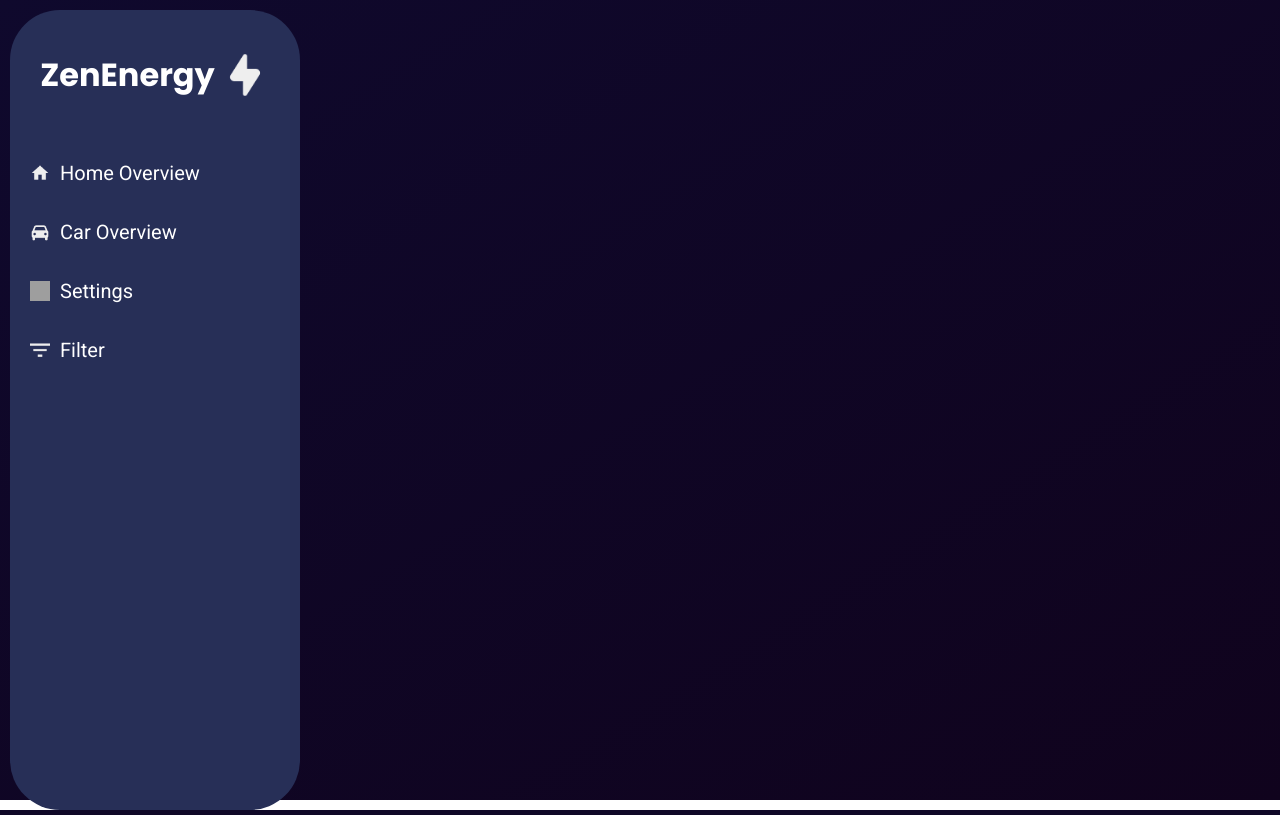
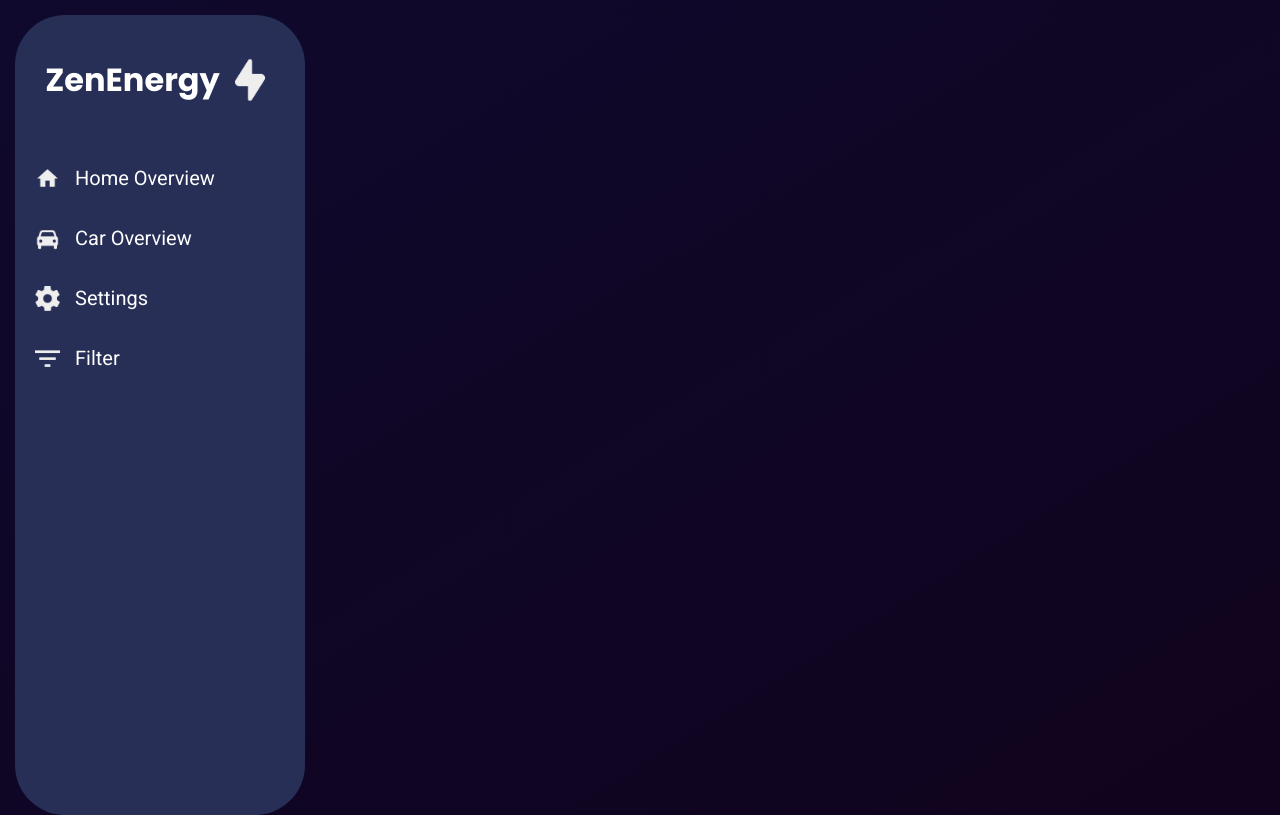
Before and after one commit to DJAVDH/Smart-Energy-Dashboard, a PHP site: page / in a window 1280 px wide. Run offline with PHP 8.4, Linux system fonts and the light colour scheme; grey boxes are pictures that could not be loaded.

Commit message:
side bar

```diff
--- a/index.html
+++ b/index.html
@@ -11,6 +11,7 @@
 </head>
 <body>
 
+  <div class="main-header-wrapper">
     <div class="sidebar">
       <div class="logo-section">
         <h1>ZenEnergy</h1>
@@ -26,7 +27,7 @@
           Car Overview
         </a>
         <a href="#">
-        <img src="icon-placeholder.png" alt="icon" class="icon" />
+          <img src="images/settings.png" alt="icon" class="icon" />
           Settings
         </a>
         <a href="#">
@@ -36,7 +37,5 @@
       </nav>
     </div>
 
-  <div class="background"></div>
-
 </body>
 </html>
--- a/style.css
+++ b/style.css
@@ -3,16 +3,7 @@ body, html {
   padding: 0;
   height: 100%;
   font-family: Arial, sans-serif;
-}
-
-.background {
-  height: 100vh;
-  width: 100%;
   background: linear-gradient(to bottom right, #0F092D, #10031D);
-  position: absolute;
-  top: 0;
-  left: 0;
-  z-index: 0;
 }
 
 .sidebar {
@@ -25,9 +16,9 @@ body, html {
   padding: 20px;
   box-sizing: border-box;
   border-radius: 50px;
-  margin-top: 10px;
-  margin-bottom: 10px;
-  margin-left: 10px;
+  margin-top: 15px;
+  margin-bottom: 15px;
+  margin-left: 15px;
 }
 
 .logo-section {
@@ -65,7 +56,35 @@ body, html {
 }
 
 .icon {
-  width: 20px;
-  height: 20px;
-  margin-right: 10px;
+  width: 25px;
+  height: 25px;
+  margin-right: 15px;
 }
+
+.header {
+  display: flex;
+  justify-content: space-between;
+  align-items: center;
+  padding: 30px;
+  padding-left: 320px;
+  padding-right: 50px;
+  color: white;
+  font-family: Poppins, sans-serif;
+  font-size: 28px;
+}
+
+.dashboard-title {
+  font-weight: 600;
+}
+
+.header-logos {
+  display: flex;
+  gap: 20px;
+}
+
+.logo-placeholder {
+  width: 60px;
+  height: 60px;
+  background-color: #444;
+  border-radius: 10px;
+}
```
Lines whose indentation alone changed are shown as unchanged.
